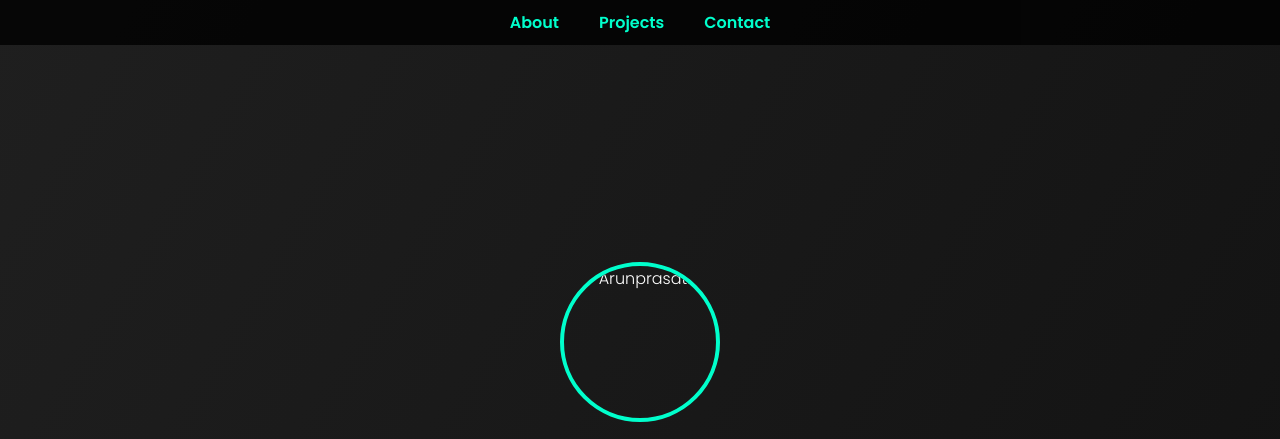
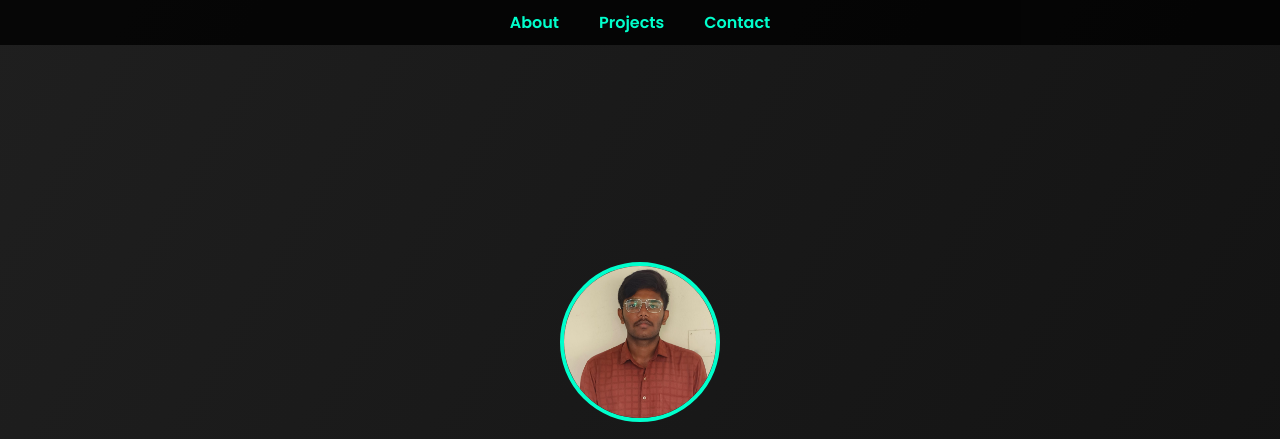
Before and after one commit to 13301ds2024-Arunprasath2006/TNSD-FWD-NM, a plain HTML site: page index.html in a window 1280 px wide. Shown: the top 439 px of the page. Drawn offline with Linux system fonts and the light colour scheme.

Commit message:
Update index.html

```diff
--- a/index.html
+++ b/index.html
@@ -16,7 +16,7 @@
   </nav>
 
   <header>
-    <img src="images/profile.jpg" alt="Arunprasath">
+    <img src="arun.jpg" alt="Arunprasath">
     <h1>ARUNPRASATH MOORTHI</h1>
     <p>Web Developer | UI/UX Designer | Problem Solver</p>
   </header>
```
